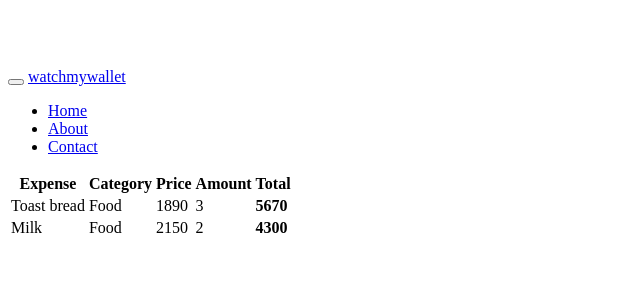
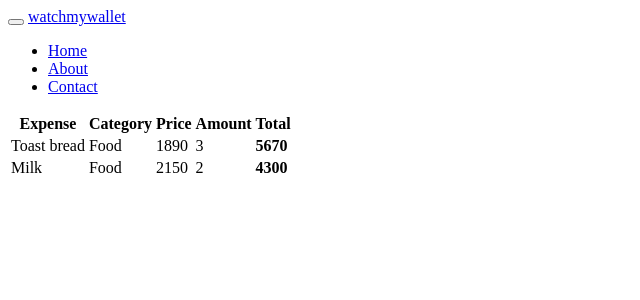
Before and after one commit to muminoff/oh-my-wallet, a Django app: page / in a window 1280 px wide. Shown: the top 300 px of the page, without its empty margins (0-640 px from the left). Run offline with Django 3.2, Linux system fonts and the light colour scheme; data comes from the database, SQL or seed files in the repository; some libraries are stand-ins or nearby versions.

Commit message:
No hardcoded css in html

```diff
--- a/templates/base.html
+++ b/templates/base.html
@@ -11,11 +11,6 @@
 
     <!-- Le styles -->
     {% compressed_css 'vendor' %}
-    <style>
-      body {
-        padding-top: 60px; /* 60px to make the container go all the way to the bottom of the topbar */
-      }
-    </style>
 
     <!-- HTML5 shim, for IE6-8 support of HTML5 elements -->
     <!--[if lt IE 9]>
```
